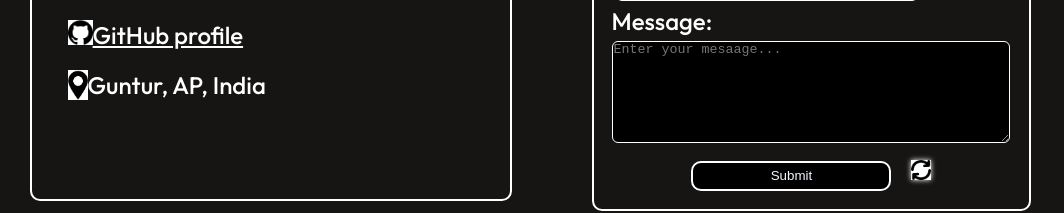
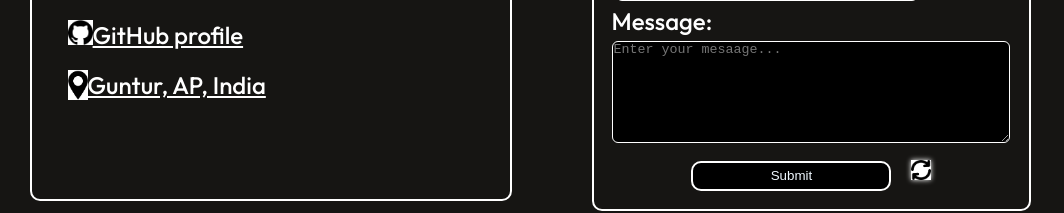
Before and after one commit to mohansai9121/my-portfolio, a React (Vite) app: page / in a window 1280 px wide. Shown: the part 2499-2712 px from the top of the page, without its empty margins (0-1064 px from the left). Built offline with nearby package versions, Linux system fonts and the light colour scheme.

Commit message:
New Resume added, location also added

```diff
--- a/src/Components/Contact/Contact.css
+++ b/src/Components/Contact/Contact.css
@@ -1,7 +1,7 @@
-.heading{
+.heading {
   text-align: center;
 }
-.connecting{
+.connecting {
   display: flex;
   flex-direction: column;
   padding: 2%;
@@ -9,10 +9,10 @@
   border: 2px solid white;
   border-radius: 10px;
 }
-.connecting:hover{
+.connecting:hover {
   box-shadow: 0px 0px 10px gray;
 }
-.contact{
+.contact {
   display: flex;
   flex-direction: row;
   margin: 5px;
@@ -20,11 +20,11 @@
   font-size: 24px;
   font-weight: 500;
 }
-.contactDetails{
+.contactDetails {
   display: flex;
   gap: 30px;
 }
-.form{
+.form {
   display: flex;
   flex-direction: column;
   padding: 4%;
@@ -35,10 +35,10 @@
   font-weight: 500;
   min-width: 400px;
 }
-.form:hover{
+.form:hover {
   box-shadow: 0px 0px 10px gray;
 }
-.form input{
+.form input {
   width: 300px;
   height: 40px;
   border-radius: 6px;
@@ -49,7 +49,7 @@
   font-size: large;
   font-weight: 400;
 }
-.form textarea{
+.form textarea {
   background-color: black;
   border: 0.5px solid white;
   border-radius: 6px;
@@ -57,7 +57,7 @@
   margin: 5px 1px 9px 1px;
   color: white;
 }
-.submit{
+.submit {
   width: 200px;
   height: 30px;
   border: 2px solid white;
@@ -66,16 +66,24 @@
   border-radius: 10px;
   transition: 0.3s;
 }
-.submit:hover{
+.submit:hover {
   transform: scale(1.03);
   box-shadow: 0px 0px 5px gray;
 }
-.refresh{
+.refresh {
   margin-left: 20px;
   margin-top: 8px;
   box-shadow: 0px 0px 5px white;
   transition: 0.2s;
 }
-.refresh:hover{
+.refresh:hover {
   transform: scale(1.02);
 }
+.location {
+  text-decoration: underline;
+  color: white;
+}
+.location:hover,
+.location:focus {
+  color: blue;
+}
--- a/src/Components/Contact/Contact.jsx
+++ b/src/Components/Contact/Contact.jsx
@@ -57,12 +57,12 @@
             <p> mohansaichinthala9121@gmail.com</p>
           </div>
           <div className="contact">
-            <img src={linkedin} alt="linkedin" height={25} width={25} />
+            <img src={linkedin} alt="linkedin" height={25} width={25} />{" "}
             <p>
               <a
                 href="https://www.linkedin.com/in/mohan-sai-chintala-0b309223a/"
                 target="_blank"
-                style={{ color: "white" }}
+                className="location"
               >
                 My LinkedIn Profile
               </a>
@@ -75,20 +75,27 @@
               height={25}
               width={25}
               style={{ backgroundColor: "white" }}
-            />
+            />{" "}
             <p>
               <a
                 href="https://github.com/mohansai9121"
                 target="_blank"
-                style={{ color: "white" }}
+                className="location"
               >
                 GitHub profile
               </a>
             </p>
           </div>
           <div className="contact">
-            <img src={location} alt="location" height={30} width={20} />
-            <p>Guntur, AP, India</p>
+            <img src={location} alt="location" height={30} width={20} />{" "}
+            <a
+              href="https://maps.app.goo.gl/7nuSKZ67vTquBwi66"
+              target="_blank"
+              className="location"
+            >
+              {" "}
+              Guntur, AP, India
+            </a>
           </div>
         </div>
         <div>
--- a/src/Components/Navbar/Profile/Profile.jsx
+++ b/src/Components/Navbar/Profile/Profile.jsx
@@ -27,7 +27,7 @@
         </div>
         <div className="resume">
           <a
-            href="https://drive.google.com/file/d/1XEaswogkKddxyaZzoCVOiogPz-SFKmpk/view?usp=drive_link"
+            href="https://drive.google.com/file/d/1frapC9SB3kBtB6Xj3HsDJnp7rvjTMRkc/view?usp=sharing"
             target="_blank"
             style={{ textDecoration: "none", color: "white" }}
           >
```
Lines whose indentation alone changed are shown as unchanged.
